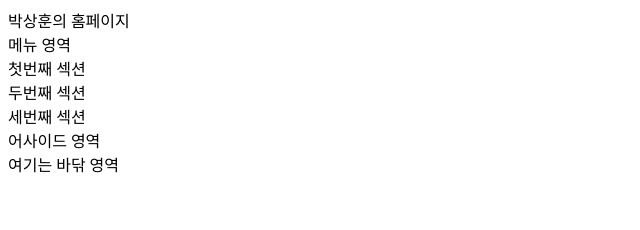
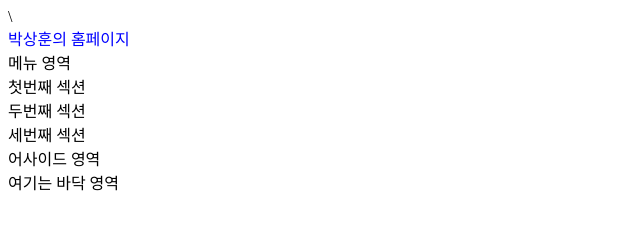
Before and after one commit to bp4sp4/Project2020, a plain HTML site: page index.html in a window 1280 px wide. Shown: the whole page, without its empty margins (0-640 px from the left). Drawn offline with Linux system fonts and the light colour scheme.

Commit message:
Add main.css
Edit index file
css의 3가지 적용방법

```diff
--- a/index.html
+++ b/index.html
@@ -1,12 +1,25 @@
+<!--
+  *File Name: index.html v0.1.0
+  *Update : 2020.04.8
+  *Author : bp4sp4
+-->
 <!DOCTYPE html>
 <html lang="ko">
 <head>
     <meta charset="UTF-8">
     <meta name="viewport" content="width=device-width, initial-scale=1.0">
     <title>박상훈의 홈페이지</title>
+    <!--CSS의 외부 적용 방식-->
+    <link rel="stylesheet" href="main.css">
+    <!--CSS의 내부 적용 방식-->\
+    <style>
+      header {
+        color: aqua;
+      }
+    </style>
 </head>
 <body>
-  <header>박상훈의 홈페이지</header>
+  <header style="color: blue;">박상훈의 홈페이지</header>
   <nav>메뉴 영역</nav>
   <article>
     <section>첫번째 섹션</section>
@@ -14,6 +27,6 @@
     <section>세번째 섹션</section>
   </article>
   <aside>어사이드 영역</aside>
-  <footer>여기는 바닦 영역</footer>
+  <footer>여기는 바닥 영역</footer>
 </body>
 </html>
--- /dev/null
+++ b/main.css
@@ -0,0 +1,9 @@
+/*
+  *File Name: index.html v0.1.0
+  *Update : 2020.04.10
+  *Author : bp4sp4
+*/
+
+header{
+    color: brown;
+}
```
